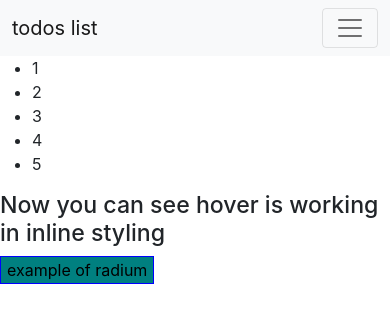
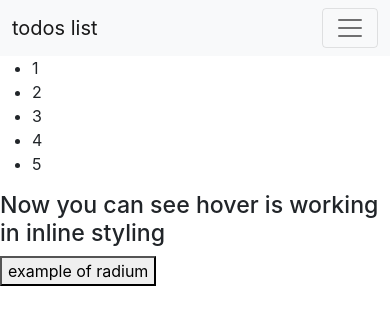
Before and after one commit to roshankyada/react-traning, a React (Create React App) app: page / in a window 390 px wide. Shown: the top 324 px of the page. Built offline with nearby package versions, Linux system fonts and the light colour scheme.

Commit message:
Using Radium for Media Queries

```diff
--- a/src/App.js
+++ b/src/App.js
@@ -2,21 +2,21 @@ import './App.css';
 import Header from "./component/Header";
 import Work from "./component/Work";
 import Footer from "./component/Footer";
-
+import Radium, { StyleRoot } from 'radium';
 function App() {
 
 
   return (
 
-    <>
+    <StyleRoot>
       <div className="App" >
         <Header title="todos list" serchBar={true} />
 
         <Footer />
         <Work />
       </div>
-    </>
+    </StyleRoot>
   );
 }
 
-export default App;
+export default Radium(App);
--- a/src/component/Work.js
+++ b/src/component/Work.js
@@ -39,23 +39,28 @@
 // }
 
 // export default Radium(Work);
+
 import Radium from 'radium';
 import React from 'react';
 
 function Work() {
 
 
+
     const style = {
-        backgroundColor: 'teal',
-        border: '1px solid blue',
-        ':hover': {
-            backgroundColor: 'red'
-        }
-    }
+        '@media (min-width: 500px)': {
+            width: '300px',
+            backgroundColor: 'teal',
+            border: '1px solid blue',
+            ':hover': {
+                backgroundColor: 'red'
+            }
+        },
+    };
     return (
         <div>
             <h3>Now you can see hover is working in inline styling</h3>
-            <button style={style}>example of radium</button>
+            <button className="Work" style={style}>example of radium</button>
         </div>
     );
 }
```
